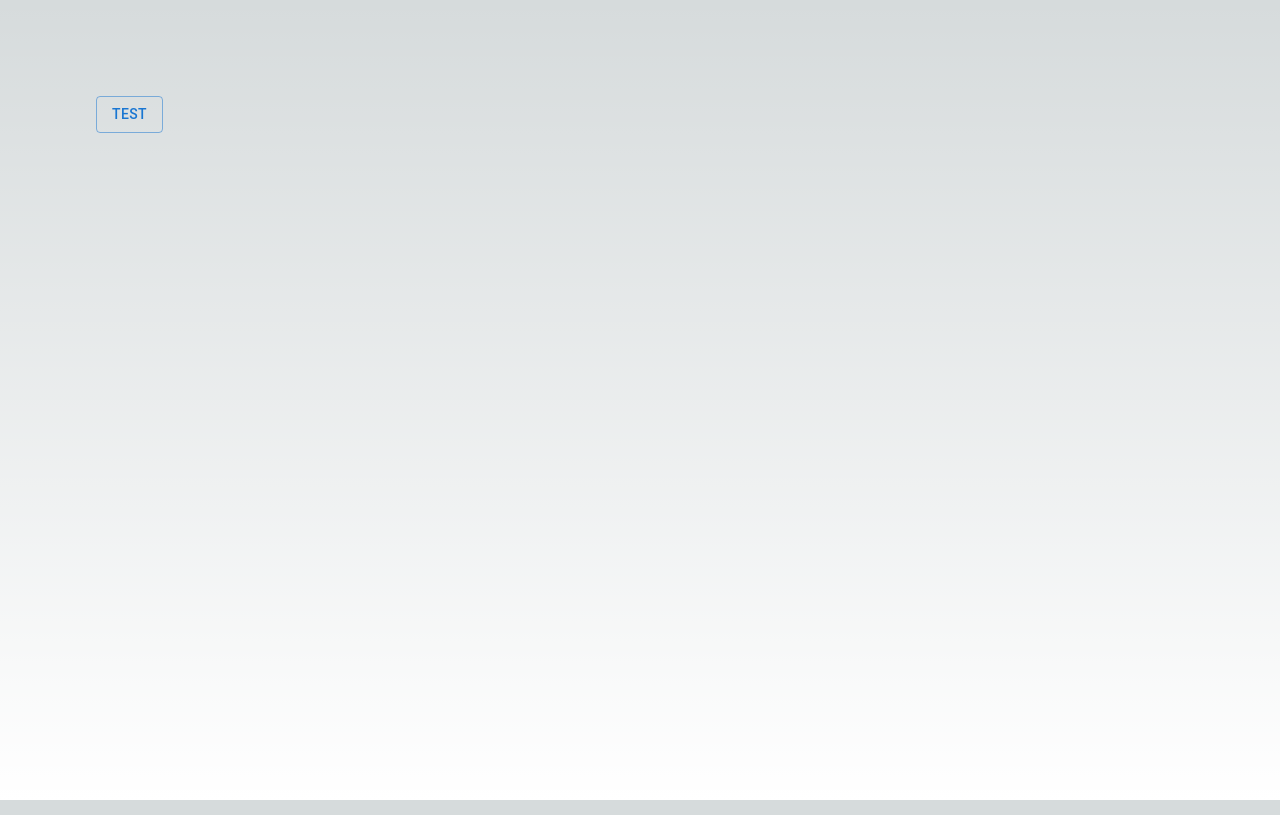
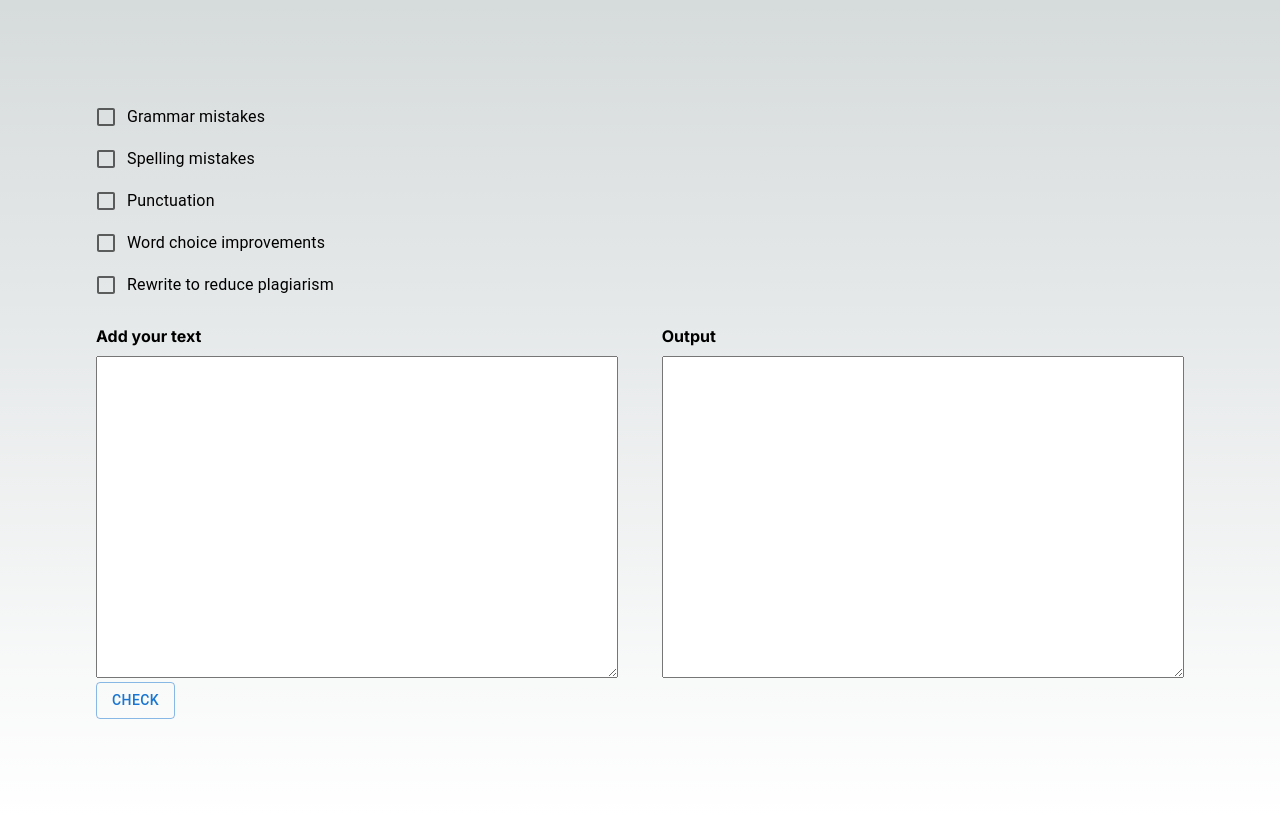
Before and after one commit to cis-dimitar-mitev/briefingdor, a Next.js app: page / in a window 1280 px wide. Built offline with nearby package versions, Linux system fonts and the light colour scheme.

Commit message:
feat: add home page

```diff
--- a/src/app/page.tsx
+++ b/src/app/page.tsx
@@ -4,6 +4,7 @@ import { Button } from "@mui/material";
 import styles from "./page.module.css";
 import { test } from "./actions";
 import { useState } from "react";
+import HomePage from "./components/HomePage";
 
 export default function Home() {
   const [mockState, setMockState] = useState("");
@@ -15,14 +16,16 @@ export default function Home() {
 
   return (
     <main className={styles.main}>
-      <div className={styles.description}>
+      {/* <div className={styles.description}>
         {mockState}
 
         <Button variant="outlined" onClick={() => handleServerAction()}>
           Test
         </Button>
 
-      </div>
+      </div> */}
+
+      <HomePage />
     </main>
   );
 }
```
